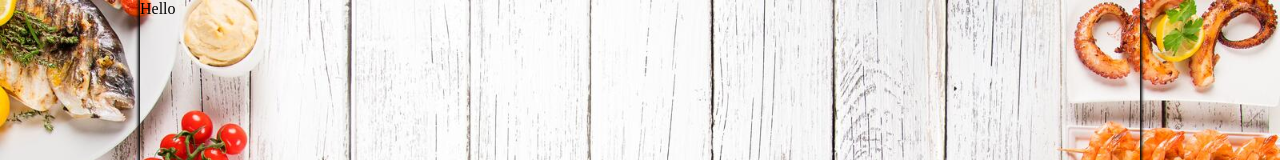
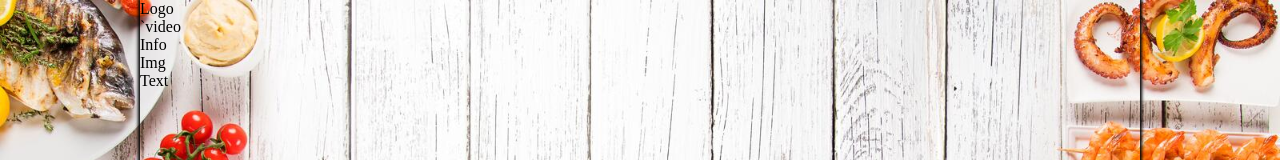
Before and after one commit to Edo77707/edo77707.github.io, a plain HTML site: page index.html in a window 1280 px wide. Shown: the top 160 px of the page. Drawn offline with Linux system fonts and the light colour scheme.

Commit message:
Update index.html

```diff
--- a/index.html
+++ b/index.html
@@ -20,10 +20,11 @@
 <section class="glxavor">
 <div class="nyut">
 
-<div class="video">Hello</div>
-<div class="info"></div>
-<div class="img"></div>
-<div class="text"></div>
+    <div class="logo">Logo</div>
+    <div class="video">`video</div>
+    <div class="info">Info</div>
+    <div class="img">Img</div>
+    <div class="text">Text</div>
 
 </div>
 </section>
```
